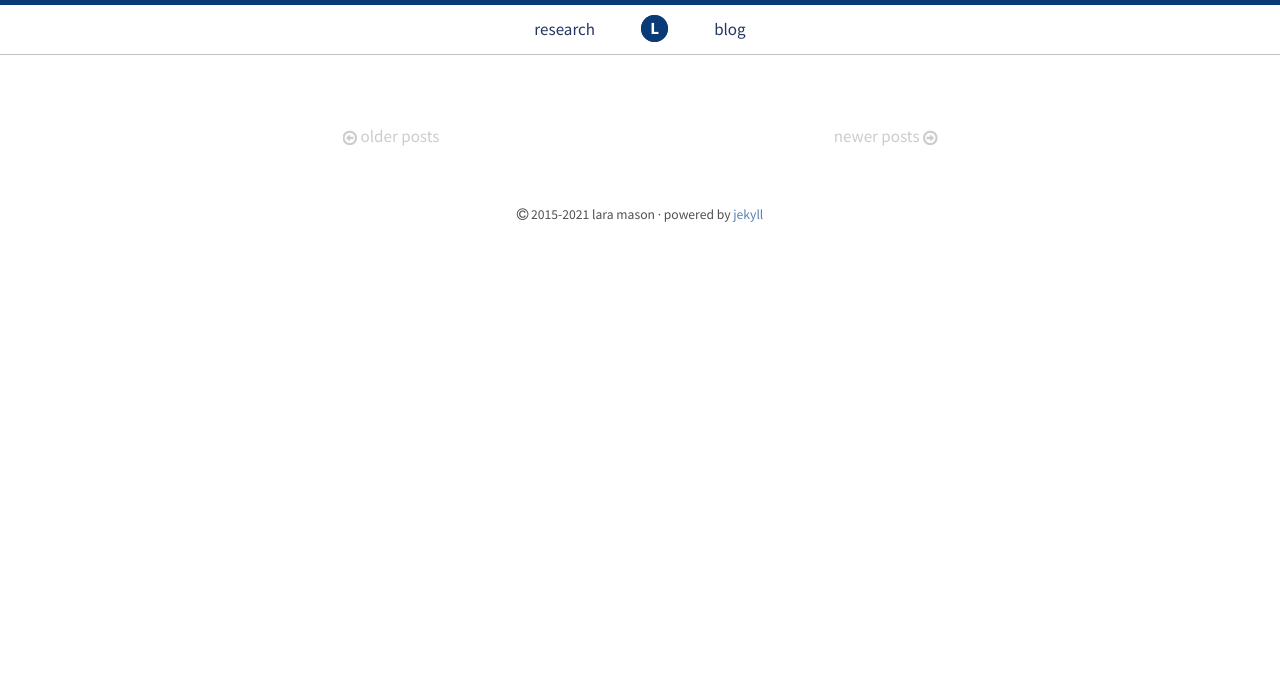
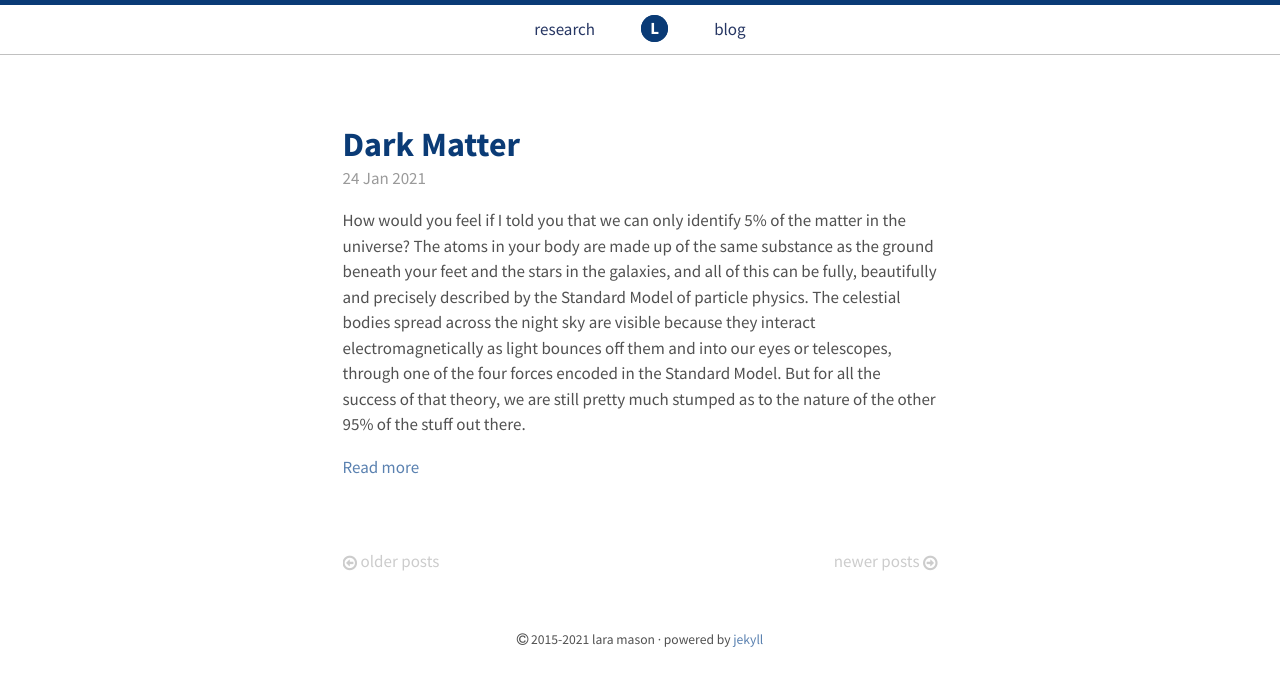
Before and after one commit to lhmason/lhmason.github.io, a Jekyll site: the page built from blog/index.html, in a window 1280 px wide. Shown: the top 686 px of the page. Built offline with Jekyll 4.4.1, drawn with Linux system fonts in a browser that asks for light colours; the list of posts is cut into pages by our own code.

Commit message:
Update 2021-01-24-dm.md

```diff
--- a/blog/_posts/2021-01-24-dm.md
+++ b/blog/_posts/2021-01-24-dm.md
@@ -3,23 +3,19 @@ layout: post
 title: Dark Matter
 truncated_preview: true
 excerpt_separator: <!--more-->
-published: false
+published: true
 ---
 
-How would you feel if I told you that we can only identify 5% of the matter in the universe? The atoms in your body are made up of the same stuff
-as the ground beneath your feet and the stars in the night sky, and all of this can be fully, beautifully and precisely described by the Standard Model
-(more on this in another post). ll the stars and
-planets that fill up the space around us are visible because they interact electromagnetically
-(light bounces off them and into our eyes or telescopes), and we can describe them well using the Standard Model of
-particle physics. But for all the success of that theory, we are still pretty much stumped as to the nature of
-the rest of the universe.
+How would you feel if I told you that we can only identify 5% of the matter in the universe? The atoms in your body are made up of the same substance
+as the ground beneath your feet and the stars in the galaxies, and all of this can be fully, beautifully and precisely described by the Standard Model of
+particle physics. The celestial bodies spread across the night sky are visible because they interact electromagnetically as light bounces off them and into our eyes or telescopes, through one of the four forces encoded in the Standard Model. But for all the success of that theory, we are still pretty much stumped as to the nature of the other 95% of the stuff out there.
 
 <!--more-->
 
 The remaining mass (and don’t forget that mass = energy thanks to Einstein’s famous and very important formula) around
 us is made up of dark matter (about 27%) and dark energy (roughly 68%). These names sound mysterious and conjure up
 images of super villains with nefarious plots, but ‘dark’ just means ‘not interacting with light’. Dark matter was
-first hypothesised by Fritz Zwicky in the 1930s (cite), but the concrete evidence was given by Vera Rubin in the 1970s
+first hypothesised by Fritz Zwicky in the 1930s, but the concrete evidence was given by Vera Rubin in the 1970s
 using galaxy rotation curves. Spiral galaxies have most of their visible mass concentrated at the centre, and as they
 spin we would expect the stars and plants closest to the dense centre to spin faster than those on the outermost layers.
 Vera Rubin showed that this isn’t the case - the rotation of the visible mass within the spiral galaxy is roughly constant
@@ -38,11 +34,11 @@ let’s not venture down that road, and return instead to dark matter.
 
 Space may seem empty, but it’s really chock-full of activity. Take, for example, neutrinos (or little neutral ones); each second,
 billions of neutrinos originating from the sun pass through every square centimetre of your body. They interact weakly (and here
-I actually mean via the weak force, which happens to be not very weak at all in some cases) and via gravity, but your body does
+I actually mean via the weak force, the second of the four forces, which happens to be not very weak at all in some cases) and via gravity, but your body does
 not detect them. There were suggestions that neutrinos could account for dark matter, but that has been ruled out. Just like the
 neutrinos, dark matter is probably passing through your body right now. If only it weren’t so antisocial.
 
-The existence of dark matter is based on gravitational interactions; what if gravity is just wrong? Some people are working on
+The existence of dark matter is based on gravitational interactions; what if gravity is just wrong, you ask? Some people are working on
 modified theories of gravities, but since the Ligo experiment first detected gravitational waves (actual ripples in space time
 due to colliding black holes billions of light years from Earth - I know) which perfectly fit Einstein’s theory of relativity,
 it’s becoming less likely that our description of gravity is to blame. The suggestion that dark matter is made of black holes has
@@ -50,17 +46,18 @@ also been largely ruled out; at least, it cannot be the only explanation. This l
 single type of particle - maybe it’s a bunch of different things, all of which are indifferent to the photons carrying the
 electromagnetic force.
 
-There are three ways we can detect dark matter; indirect detection measuring the byproducts of dark matter colliding in space,
-direct detection measuring dark matter colliding on earth, and through collisions at CERN, where we smash protons together with
+There are three ways we can detect dark matter; indirect detection measuring the byproducts of that dark matter colliding in space,
+direct detection measuring it colliding on earth, and through experiments at CERN, where we smash protons together in the Large Hadron Collider with
 (hopefully) enough energy to produce new particles (more on this in a separate post). We haven’t yet spotted anything concrete
-in any of the experiments. I’m currently working on a theory of heavy dark matter which interacts only with the top quark. I’ll
+through any of these avenues. I’m currently working on a theory of heavy dark matter which interacts only with the top quark. I’ll
 update this post once the results are public, but the way we check those theories is as follows. First, we write down the
 interactions our candidate (let’s call it S) has with ordinary matter. It needs to be stable (it cannot decay to anything), so we
 need to include a mechanism that makes that true. Then we run our theory through a simulation that predicts how much dark matter
 (the relic density) there would currently be in the universe should the theory be true. This is done by solving the Boltzmann
 equation. If our theory predicts too much dark matter, it’s back to the drawing board, but if the relic density for S is equal to
 or below the measured quantity in the universe, we are in business. Then we check our theory against current bounds from each of
-the three experimental avenues, to see whether it has already been excluded.
+the three experimental avenues, to see whether it has already been excluded. Every time a theory produces a result that has already been ruled out at
+experiment, we can cross it off the (very long and ever increasing) list.
 
 The hunt for dark matter is one of the foremost quests in particle physics at the moment, and it’s one of the main reasons we know
 we are not yet 'done'. So far, we are doing well in figuring out all the things it isn’t. Hopefully, this will help us in soon
```
